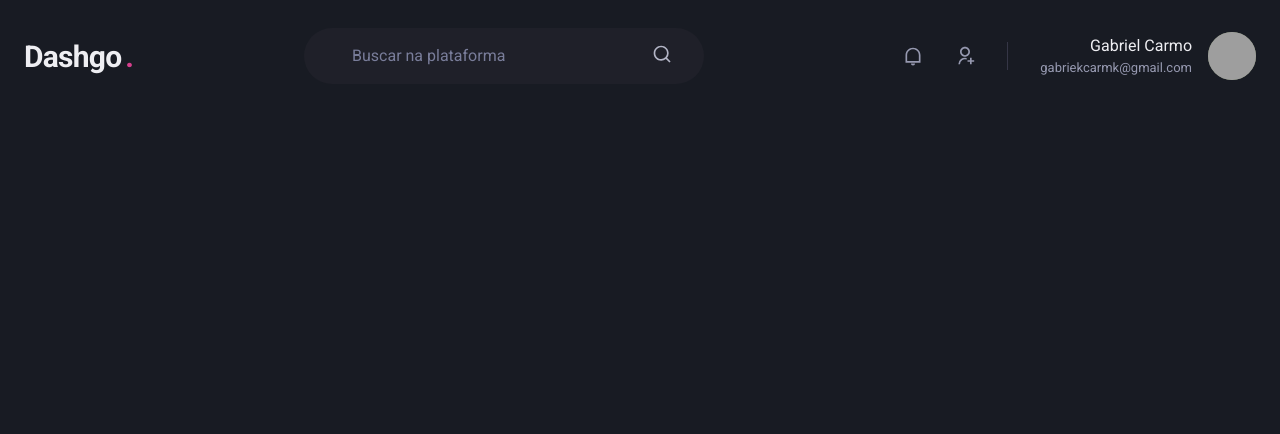
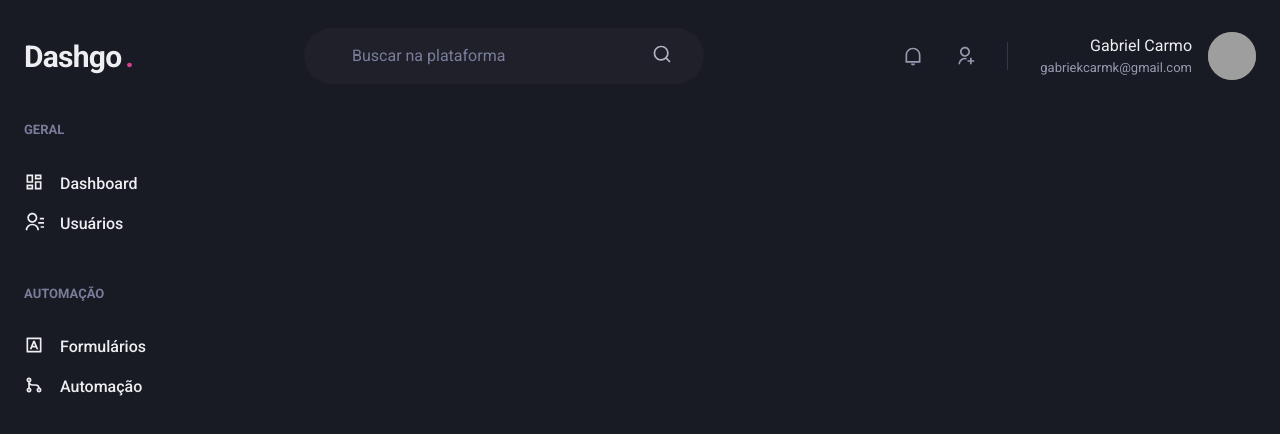
Before and after one commit to GabrielCarmo-S/dashgo, a Next.js app: page /dashboard in a window 1280 px wide. Shown: the top 434 px of the page. Built offline with nearby package versions, Linux system fonts and the light colour scheme; grey boxes are pictures that could not be loaded.

Commit message:
Criado Sidebar

```diff
--- /dev/null
+++ b/src/components/Sidebar.tsx
@@ -0,0 +1,37 @@
+import { Box, Stack, Text, Link, Icon } from "@chakra-ui/react";
+import { RiContactsLine, RiDashboardLine, RiGitMergeLine, RiInputMethodLine } from "react-icons/ri";
+
+export function Sidebar() {
+  return (
+    <Box as="aside" w="64" mr="8">
+      <Stack spacing="12" align="flex-start">
+        <Box>
+          <Text fontWeight="bold" color="gray.400" fontSize="small">GERAL</Text>
+          <Stack spacing="4" mt="8" align="stretch">
+            <Link display="flex" align="center">
+              <Icon as={RiDashboardLine} fontSize="20" />
+              <Text ml="4" fontWeight="medium">Dashboard</Text>
+            </Link>
+            <Link display="flex" align="center">
+              <Icon as={RiContactsLine} fontSize="20" />
+              <Text ml="4" fontWeight="medium">Usuários</Text>
+            </Link>
+          </Stack>
+        </Box>
+        <Box>
+          <Text fontWeight="bold" color="gray.400" fontSize="small">AUTOMAÇÃO</Text>
+          <Stack spacing="4" mt="8" align="stretch">
+            <Link display="flex" align="center">
+              <Icon as={RiInputMethodLine} fontSize="20" />
+              <Text ml="4" fontWeight="medium">Formulários</Text>
+            </Link>
+            <Link display="flex" align="center">
+              <Icon as={RiGitMergeLine} fontSize="20" />
+              <Text ml="4" fontWeight="medium">Automação</Text>
+            </Link>
+          </Stack>
+        </Box>
+      </Stack>
+    </Box>
+  )
+}
--- a/src/pages/dashboard.tsx
+++ b/src/pages/dashboard.tsx
@@ -1,7 +1,17 @@
+import { Flex } from "@chakra-ui/react";
 import { Header } from "../components/Header";
+import { Sidebar } from "../components/Sidebar";
 
 export default function Dahboard() {
-  return(
-    <Header />
+  return (
+    <Flex direction="column" h="100vh">
+      <Header />
+
+      <Flex w="100%" my="6" maxWidth={1480} mx="auto" px="6">
+        <Sidebar />
+      </Flex>
+
+    </Flex>
+
   )
 }
```
